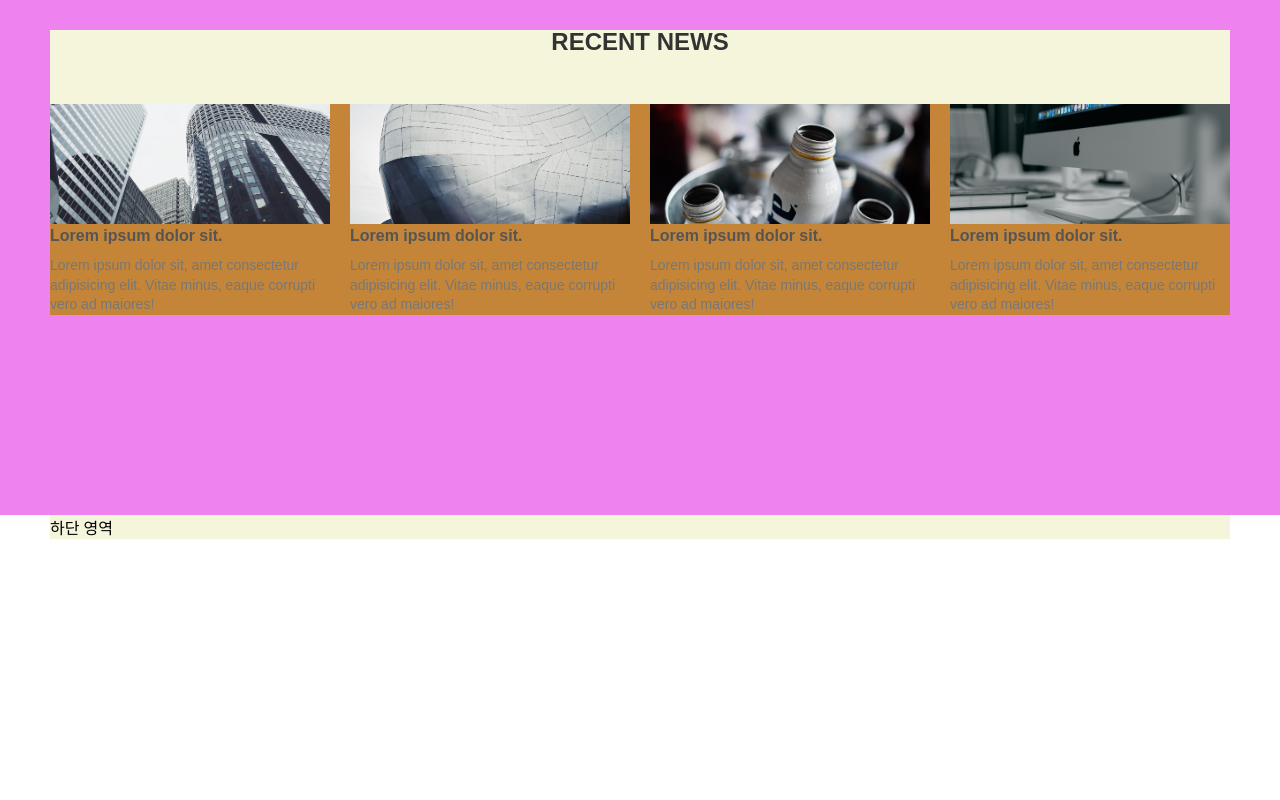
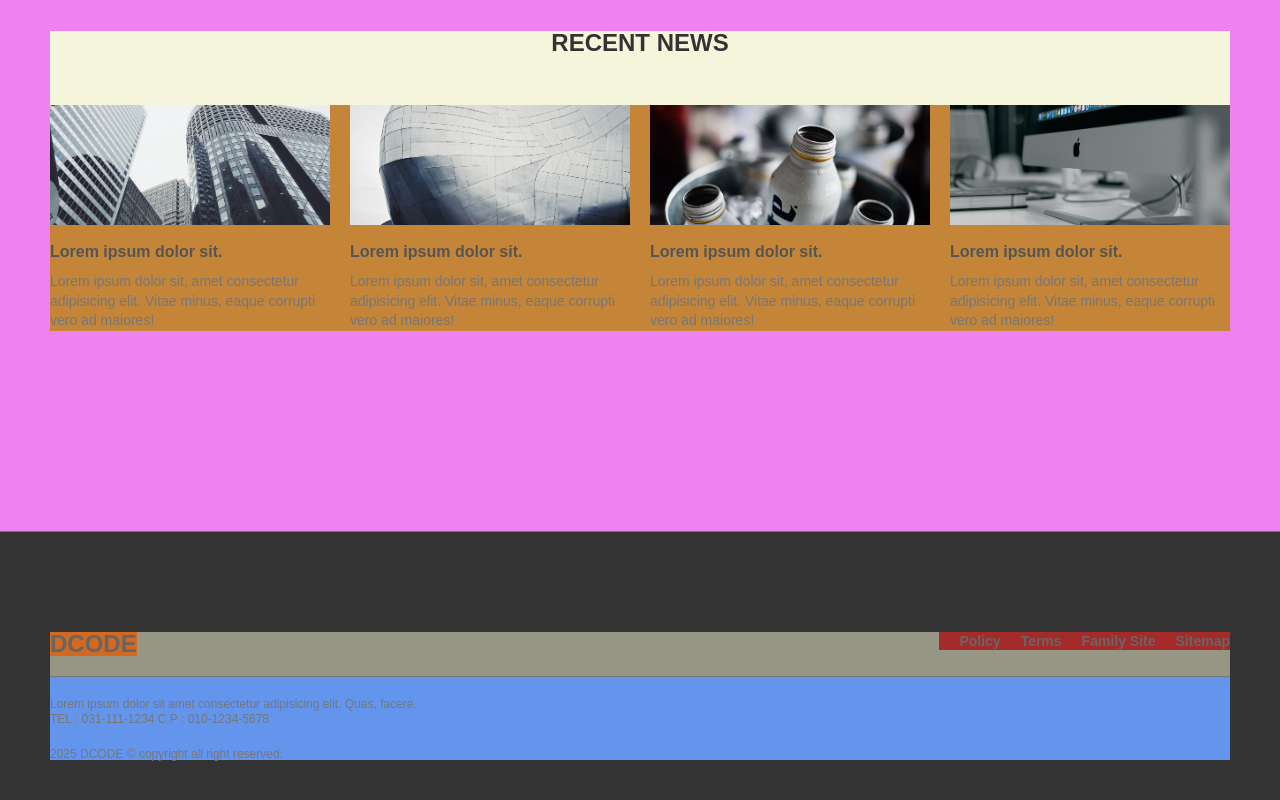
Before and after one commit to HongEungyung/dcode_company, a plain HTML site: page index.html in a window 1280 px wide. Shown: the part 970-1770 px from the top of the page. Before the commit the page ends 1509 px from the top, so only its background shows below. Drawn offline with Linux system fonts and the light colour scheme.

Commit message:
dcode 완성

```diff
--- a/css/style.css
+++ b/css/style.css
@@ -21,7 +21,7 @@ a {
 header {
   width: 100%;
   background-color: aqua;
-  /* border-bottom: 1px solid #ddd; */
+  border-bottom: 1px solid #777;
 }
 header .inner {
   height: 120px;
@@ -35,8 +35,8 @@ header .header-top {
 header .header-top .util {
   position: absolute;
   top: 50%;
+  right: 20px;
   transform: translateY(-50%);
-  right: 20px;
   text-align: center;
   background-color: aliceblue;
 }
@@ -46,7 +46,7 @@ header .header-top .util {
 .util li a {
   display: block;
   padding: 0 10px;
-  /* 12px/1 1은 line-height 임 Y축 중앙 정렬 */
+  /* 13px/1 1은 line-height 임 Y축 중앙 정렬 */
   font: 13px/1 "arial";
   background-color: antiquewhite;
 }
@@ -168,6 +168,7 @@ section .inner .section-wrap article .pic {
   width: 100%;
   height: 120px;
   overflow: hidden;
+  margin-bottom: 15px;
 }
 section .inner .section-wrap article .pic img {
   width: 100%;
@@ -175,7 +176,7 @@ section .inner .section-wrap article .pic img {
   top: 50%;
   transform: translateY(-50%);
 }
-section .inner .section-wrap article h3{
+section .inner .section-wrap article h3 {
   margin-bottom: 10px;
 }
 section .inner .section-wrap article h3 a {
@@ -186,3 +187,53 @@ section .inner .section-wrap article p {
   font: 14px/1.4 "arial";
   color: #777;
 }
+/* 하단 */
+footer {
+  width: 100%;
+  background-color: #333;
+  padding: 100px 0;
+  border-top: 1px solid #777;
+/* 하단 위 */
+.upper{
+  padding-bottom: 20px;
+  border-bottom: 1px solid #777;
+  background-color: rgb(149, 150, 132);
+}
+.upper::after{
+  content: "";
+  display: block;
+  clear: both;
+}
+/* h2라도 링크가 걸려있으면 a에 명령줘야 글자가 바뀜 */
+.upper h2 a{
+  color: #666;
+  font: bold 24px/1 "arial";
+  float: left;
+  background-color: chocolate;
+}
+.upper ul{
+  float: right;
+  background-color: brown;
+}
+.upper ul li{
+  float: left;
+  margin-left: 20px;
+}
+.upper ul li a{
+  color: #666;
+  font: bold 14px/1 "arial";
+}
+/* 하단 아래 */
+.lower{
+  padding-top: 20px;
+  background-color: cornflowerblue;
+}
+.lower address{
+  font: 12px/1.3 "arial";
+  color: #777;
+  margin-bottom: 20px;
+}
+.lower p{
+  font: 12px/1 "arial";
+  color: #777;
+}
--- a/index.html
+++ b/index.html
@@ -84,7 +84,28 @@
     </section>
     <!-- 하단 -->
     <footer>
-      <div class="inner">하단 영역</div>
+      <div class="inner">
+        <!-- 하단 위 -->
+        <div class="upper">
+          <h2><a href="#">DCODE</a></h2>
+          <ul>
+            <li><a href="#">Policy</a></li>
+            <li><a href="#">Terms</a></li>
+            <li><a href="#">Family Site</a></li>
+            <li><a href="#">Sitemap</a></li>
+          </ul>
+        </div>
+        <!-- 하단 아래 -->
+        <div class="lower">
+          <address>
+            <!-- address는 자체가 글자가 기울어져서 태어남 -->
+            <!-- 물론 css에서 font 스타일 수정 가능함 -->
+            Lorem ipsum dolor sit amet consectetur adipisicing elit. Quas, facere.<br />
+            TEL : 031-111-1234 C.P : 010-1234-5678
+          </address>
+          <p>2025 DCODE &copy; copyright all right reserved.</p>
+        </div>
+      </div>
     </footer>
   </body>
 </html>
```
